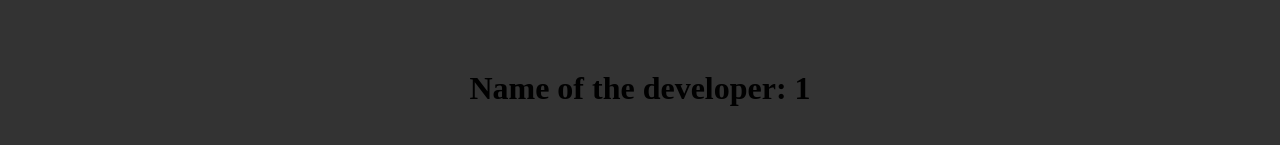
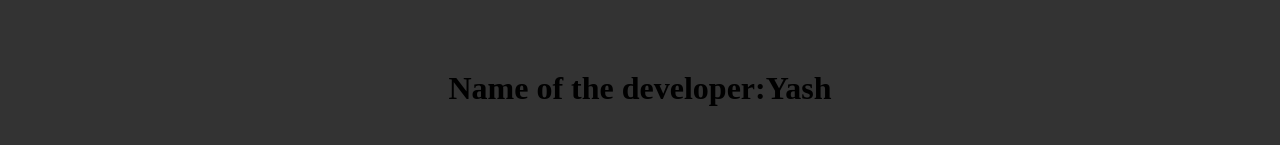
Before and after one commit to SuchiBankoti/nextjs_practice, a Next.js app: page /about/1 in a window 1280 px wide. Shown: the part 357-502 px from the top of the page. Built offline with nearby package versions, Linux system fonts and the light colour scheme.

Commit message:
dynamic routes by value

```diff
--- a/app/about/[developer]/page.tsx
+++ b/app/about/[developer]/page.tsx
@@ -1,7 +1,14 @@
-export default function Developer({ params }: { params: { developer: string } }) {
+export default function Developer({ params }: { params: { developer:string } }) {
+    console.log("check developer name",params.developer)
+   const details=[
+    { id : 1, name: 'Yash', role: 'Senior Developer'},
+    { id : 2, name: 'Vaibhav', role: 'Backend Developer'},
+    { id : 3, name: 'Suresh', role: 'Frontend Developer'}
+    ]
+   const name=details.find(e=>e.id===Number(params.developer))
     return (
         <>
-            <h1>Name of the developer: {params.developer}</h1>
+            <h1>Name of the developer:{name?name.name:"enter a valid developer id"}</h1>
         </>
     )
 }
```
